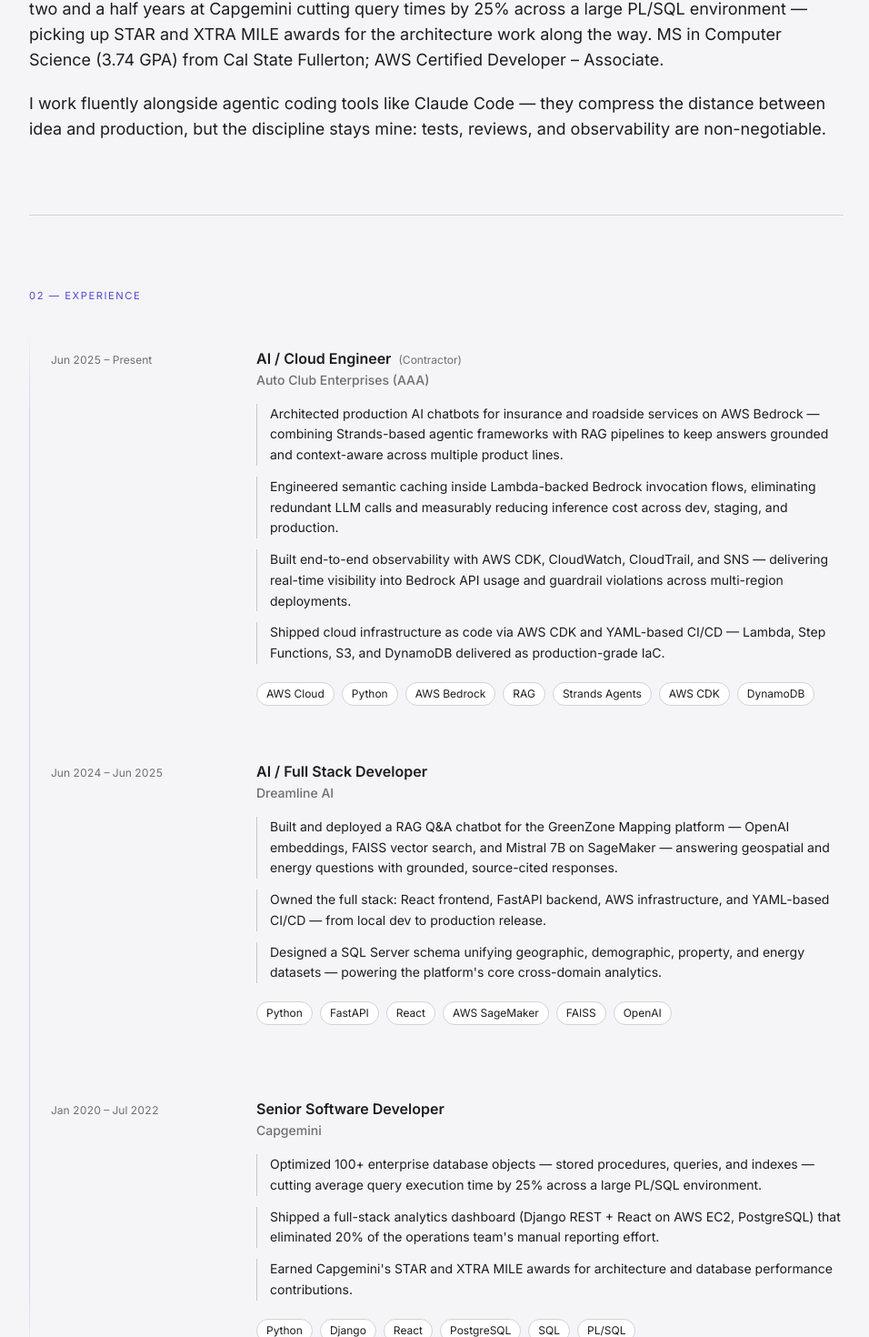
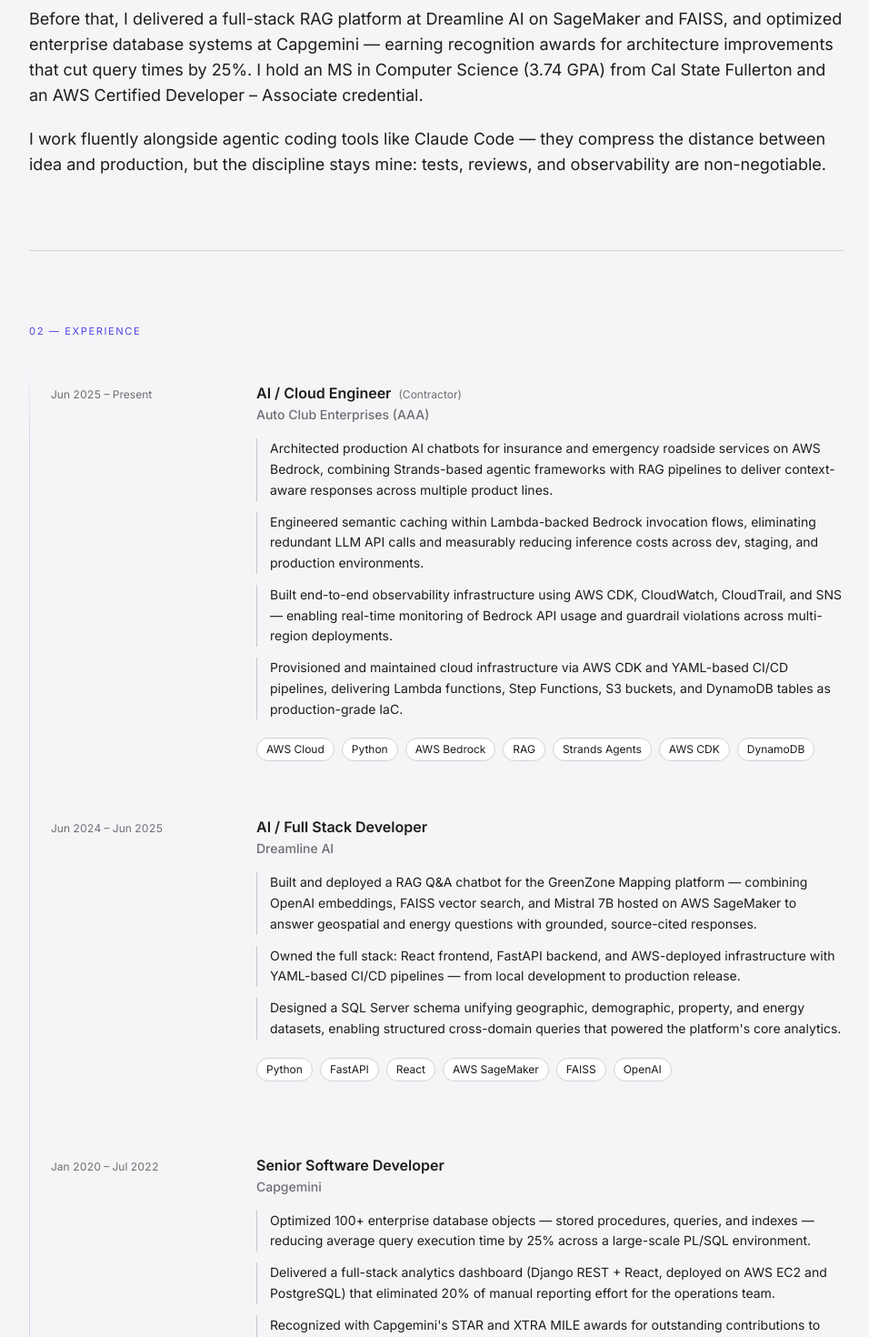
Before and after one commit to naikaj18/portfolio, a React (Vite) app: page / in a window 1280 px wide. Shown: the part 1308-2778 px from the top of the page at 91% size, without its empty margins (160-1116 px from the left). Built offline with nearby package versions, Linux system fonts and the light colour scheme.

Commit message:
Revert "refine: editorial pass across hero, about, experience, and projects copy"
This reverts commit 8720ec9fec7e3762765b2eecbc442f8f0d2c18a8.

```diff
--- a/src/constants/index.js
+++ b/src/constants/index.js
@@ -1,8 +1,8 @@
-export const HERO_CONTENT = `I build AI systems that survive production — RAG pipelines, agentic frameworks, and cloud infrastructure designed to hold up under real traffic, not just demos.`;
+export const HERO_CONTENT = `I build production AI systems and full-stack applications — RAG pipelines, agentic frameworks, and cloud infrastructure — hardened for security, wired for observability, and built to scale.`;
 
 export const ABOUT_TEXT = [
-  `I build AI end-to-end — React on top, FastAPI in the middle, AWS CDK underneath. At AAA, I ship agentic insurance chatbots on AWS Bedrock with RAG pipelines serving customers across multiple states. Security and observability aren't afterthoughts here: IAM hardening, guardrail enforcement, CloudWatch dashboards, and real-time alerting ship with every system.`,
-  `Before AAA, I delivered a full-stack RAG platform at Dreamline AI on SageMaker and FAISS, and spent two and a half years at Capgemini cutting query times by 25% across a large PL/SQL environment — picking up STAR and XTRA MILE awards for the architecture work along the way. MS in Computer Science (3.74 GPA) from Cal State Fullerton; AWS Certified Developer – Associate.`,
+  `I'm an AI, Cloud & Full Stack Engineer with end-to-end ownership across the stack — from React frontends and FastAPI backends to AWS CDK infrastructure. At AAA, I build agentic insurance chatbots on AWS Bedrock with RAG pipelines serving multiple states, and I treat security and observability as first-class concerns: IAM hardening, guardrail enforcement, CloudWatch dashboards, and real-time alerting are part of every system I ship.`,
+  `Before that, I delivered a full-stack RAG platform at Dreamline AI on SageMaker and FAISS, and optimized enterprise database systems at Capgemini — earning recognition awards for architecture improvements that cut query times by 25%. I hold an MS in Computer Science (3.74 GPA) from Cal State Fullerton and an AWS Certified Developer – Associate credential.`,
   `I work fluently alongside agentic coding tools like Claude Code — they compress the distance between idea and production, but the discipline stays mine: tests, reviews, and observability are non-negotiable.`,
 ];
 
@@ -13,10 +13,10 @@
     company: "Auto Club Enterprises (AAA)",
     type: "Contractor",
     description: [
-      "Architected production AI chatbots for insurance and roadside services on AWS Bedrock — combining Strands-based agentic frameworks with RAG pipelines to keep answers grounded and context-aware across multiple product lines.",
-      "Engineered semantic caching inside Lambda-backed Bedrock invocation flows, eliminating redundant LLM calls and measurably reducing inference cost across dev, staging, and production.",
-      "Built end-to-end observability with AWS CDK, CloudWatch, CloudTrail, and SNS — delivering real-time visibility into Bedrock API usage and guardrail violations across multi-region deployments.",
-      "Shipped cloud infrastructure as code via AWS CDK and YAML-based CI/CD — Lambda, Step Functions, S3, and DynamoDB delivered as production-grade IaC.",
+      "Architected production AI chatbots for insurance and emergency roadside services on AWS Bedrock, combining Strands-based agentic frameworks with RAG pipelines to deliver context-aware responses across multiple product lines.",
+      "Engineered semantic caching within Lambda-backed Bedrock invocation flows, eliminating redundant LLM API calls and measurably reducing inference costs across dev, staging, and production environments.",
+      "Built end-to-end observability infrastructure using AWS CDK, CloudWatch, CloudTrail, and SNS — enabling real-time monitoring of Bedrock API usage and guardrail violations across multi-region deployments.",
+      "Provisioned and maintained cloud infrastructure via AWS CDK and YAML-based CI/CD pipelines, delivering Lambda functions, Step Functions, S3 buckets, and DynamoDB tables as production-grade IaC.",
     ],
     technologies: ["AWS Cloud", "Python", "AWS Bedrock", "RAG", "Strands Agents", "AWS CDK", "DynamoDB"],
   },
@@ -26,9 +26,9 @@
     company: "Dreamline AI",
     type: "",
     description: [
-      "Built and deployed a RAG Q&A chatbot for the GreenZone Mapping platform — OpenAI embeddings, FAISS vector search, and Mistral 7B on SageMaker — answering geospatial and energy questions with grounded, source-cited responses.",
-      "Owned the full stack: React frontend, FastAPI backend, AWS infrastructure, and YAML-based CI/CD — from local dev to production release.",
-      "Designed a SQL Server schema unifying geographic, demographic, property, and energy datasets — powering the platform's core cross-domain analytics.",
+      "Built and deployed a RAG Q&A chatbot for the GreenZone Mapping platform — combining OpenAI embeddings, FAISS vector search, and Mistral 7B hosted on AWS SageMaker to answer geospatial and energy questions with grounded, source-cited responses.",
+      "Owned the full stack: React frontend, FastAPI backend, and AWS-deployed infrastructure with YAML-based CI/CD pipelines — from local development to production release.",
+      "Designed a SQL Server schema unifying geographic, demographic, property, and energy datasets, enabling structured cross-domain queries that powered the platform's core analytics.",
     ],
     technologies: ["Python", "FastAPI", "React", "AWS SageMaker", "FAISS", "OpenAI"],
   },
@@ -38,9 +38,9 @@
     company: "Capgemini",
     type: "",
     description: [
-      "Optimized 100+ enterprise database objects — stored procedures, queries, and indexes — cutting average query execution time by 25% across a large PL/SQL environment.",
-      "Shipped a full-stack analytics dashboard (Django REST + React on AWS EC2, PostgreSQL) that eliminated 20% of the operations team's manual reporting effort.",
-      "Earned Capgemini's STAR and XTRA MILE awards for architecture and database performance contributions.",
+      "Optimized 100+ enterprise database objects — stored procedures, queries, and indexes — reducing average query execution time by 25% across a large-scale PL/SQL environment.",
+      "Delivered a full-stack analytics dashboard (Django REST + React, deployed on AWS EC2 and PostgreSQL) that eliminated 20% of manual reporting effort for the operations team.",
+      "Recognized with Capgemini's STAR and XTRA MILE awards for outstanding contributions to application architecture and database performance improvement.",
     ],
     technologies: ["Python", "Django", "React", "PostgreSQL", "SQL", "PL/SQL"],
   },
@@ -57,26 +57,26 @@
     title: "HealthForge",
     subtitle: "Serverless Health Analytics Pipeline",
     link: "https://github.com/naikaj18/HealthForge",
-    description: "A serverless AWS pipeline that ingests Apple Health data, computes weighted health scores across sleep, fitness, recovery, consistency, and cardio — with 30-day rolling baselines and anomaly detection — generates AI insights via Gemini Flash, and emails a rich HTML dashboard every Sunday morning. Runs entirely on the AWS free tier.",
+    description: "Serverless pipeline on AWS that ingests Apple Health data via REST API, computes weighted health scores across sleep, fitness, recovery, consistency, and cardio with 30-day rolling baselines and anomaly detection, generates AI insights via Google Gemini Flash, and delivers a rich HTML dashboard email every Sunday morning. Built entirely on AWS free tier.",
     technologies: ["AWS CDK", "Lambda", "Step Functions", "DynamoDB", "SES", "API Gateway", "SQS", "Python", "Gemini"],
   },
   {
     title: "Mailliam",
     subtitle: "AI-Powered Email Summarization Assistant",
     link: "https://github.com/naikaj18/mailliam",
-    description: "A personal AI inbox assistant that connects to Gmail via OAuth, classifies incoming mail, and generates retrieval-augmented summaries with context-aware LLM prompting. Built with FastAPI and Supabase — designed to shrink the distance between inbox-zero and whatever actually matters.",
+    description: "Personal AI assistant that connects to Gmail via OAuth, fetches and classifies emails, and generates retrieval-augmented summaries using context-aware LLM prompting. Built with FastAPI and Supabase — designed to cut time-to-inbox-zero and surface what actually matters.",
     technologies: ["Python", "FastAPI", "React", "LLMs", "Gmail API", "Supabase", "RAG"],
   },
   {
     title: "Masmovil",
     subtitle: "IFS Financials ERP Application",
-    description: "Enterprise ERP work for Spain's fourth-largest telecom on the IFS Financials platform. Designed and optimized 100+ database objects, built PL/SQL APIs for financial data workflows, and kept the system reliable for a business operating at national scale.",
+    description: "Enterprise ERP development for Masmovil (Spain's fourth-largest telecom) on the IFS Financials platform. Designed and optimized 100+ database objects, built PL/SQL APIs for financial data workflows, and maintained system reliability for a business operating at national scale.",
     technologies: ["SQL", "PL/SQL", "Oracle", "ERP", "APIs"],
   },
   {
     title: "Trade What You Read",
     subtitle: "Google's Startup Weekend — 3rd Place",
-    description: "Conceived and prototyped a peer-to-peer book trading platform in 54 hours at Google's Startup Weekend. Led the team from idea to pitch and landed 3rd place overall — judged on innovation, feasibility, and market potential.",
+    description: "Conceived and prototyped a peer-to-peer book trading platform in 54 hours at Google's Startup Weekend. Led the team from idea to pitch, winning 3rd place out of all competing teams — judged on innovation, feasibility, and market potential.",
     technologies: ["Entrepreneurship", "Prototyping", "Product Strategy"],
   },
 ];
```
